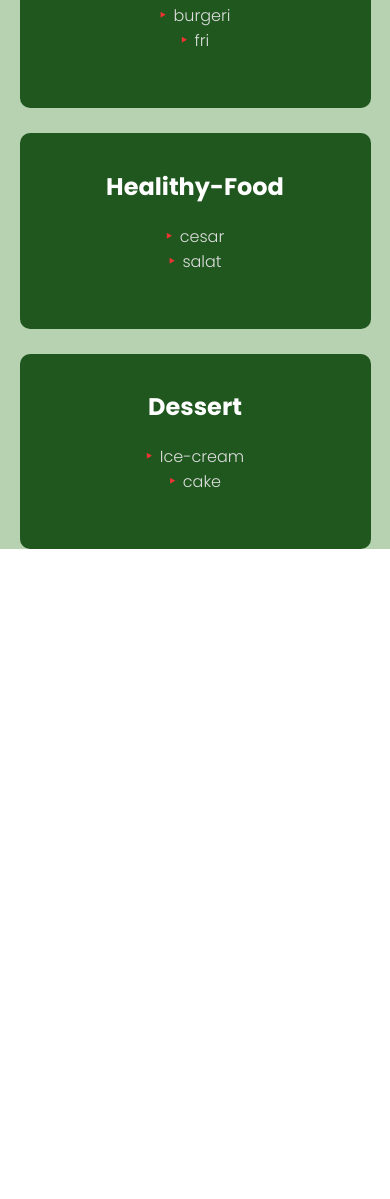
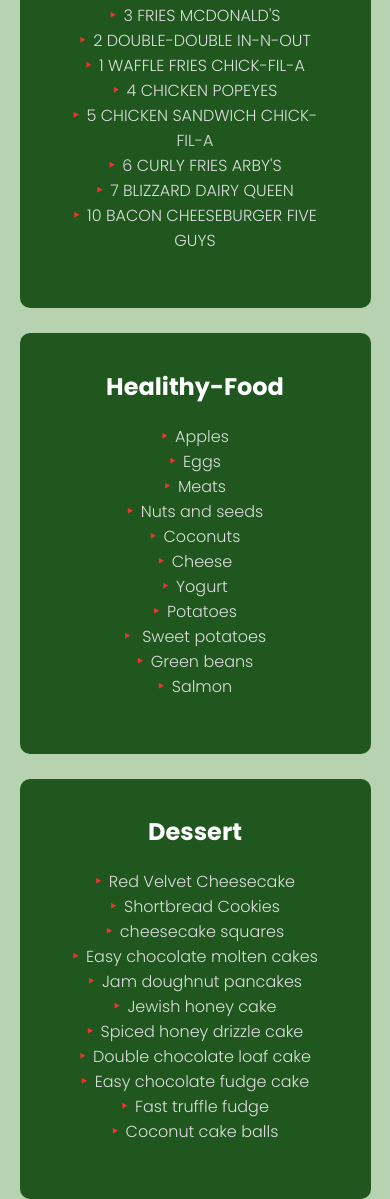
Before and after one commit to IkaLukava/Js-task-6, a plain HTML site: page recepts/index.html in a window 390 px wide. Shown: the part 336-1535 px from the top of the page. Before the commit the page ends 885 px from the top, so only its background shows below. Drawn offline with Linux system fonts and the light colour scheme; a web font is replaced by a local one.

Commit message:
add responsive

```diff
--- a/recepts/index.html
+++ b/recepts/index.html
@@ -40,22 +40,46 @@
         <div class="child">
             <h2>Fast-Food</h2>
             <ul>
-                <li>burgeri</li>
-                <li>fri</li>
+                <li>3 FRIES MCDONALD'S</li>
+                <li>2 DOUBLE-DOUBLE IN-N-OUT</li>
+                <li>1 WAFFLE FRIES CHICK-FIL-A</li>
+                <li>4 CHICKEN POPEYES</li>
+                <li>5 CHICKEN SANDWICH CHICK-FIL-A</li>
+                <li>6 CURLY FRIES ARBY'S</li>
+                <li>7 BLIZZARD DAIRY QUEEN</li>
+                <li>10 BACON CHEESEBURGER FIVE GUYS</li>
             </ul>
         </div>
         <div class="child">
             <h2>Healithy-Food</h2>
             <ul>
-                <li>cesar</li>
-                <li>salat</li>
+                <li>Apples</li>
+                <li>Eggs</li>
+                <li>Meats</li>
+                <li>Nuts and seeds</li>
+                <li>Coconuts</li>
+                <li>Cheese</li>
+                <li>Yogurt</li>
+                <li>Potatoes</li>
+                <li> Sweet potatoes</li>
+                <li>Green beans</li>
+                <li>Salmon</li>
             </ul>
         </div>
         <div class="child">
             <h2>Dessert</h2>
             <ul>
-                <li>Ice-cream</li>
-                <li>cake</li>
+                <li>Red Velvet Cheesecake</li>
+                <li>Shortbread Cookies</li>
+                <li>cheesecake squares</li>
+                <li>Easy chocolate molten cakes</li>
+                <li>Jam doughnut pancakes</li>
+                <li>Jewish honey cake</li>
+                <li>Spiced honey drizzle cake</li>
+                <li>Double chocolate loaf cake</li>
+                <li>Easy chocolate fudge cake</li>
+                <li>Fast truffle fudge</li>
+                <li>Coconut cake balls</li>
             </ul>
         </div>
     </div>
```
Also changed, not shown: index.html (+4 -0 lines), main/style.css (+65 -0 lines).
